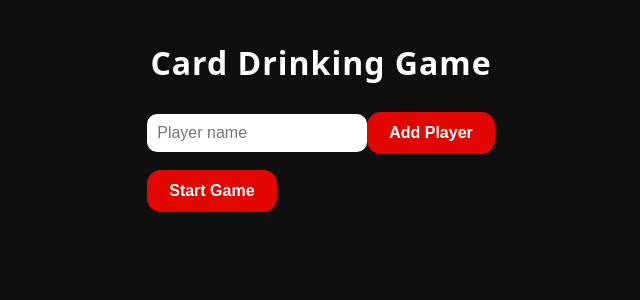
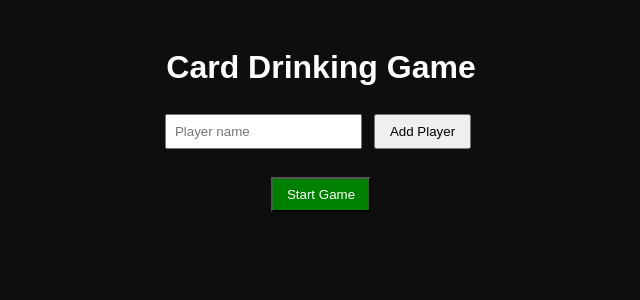
Before and after one commit to wbgl-blip/Visual-, a React (Vite) app: page / in a window 1280 px wide. Shown: the top 300 px of the page, without its empty margins (319-959 px from the left). Built offline with nearby package versions, Linux system fonts and the light colour scheme.

Commit message:
Update App.css

```diff
--- a/src/App.css
+++ b/src/App.css
@@ -1,107 +1,47 @@
-* {
-  box-sizing: border-box;
-}
-
 body {
-  margin: 0;
-  background: #0f0f0f;
-  color: #fff;
-  font-family: system-ui, -apple-system, BlinkMacSystemFont, sans-serif;
+  background: #0e0e0e;
+  color: white;
+  font-family: sans-serif;
 }
 
 .app {
-  min-height: 100vh;
+  max-width: 500px;
+  margin: auto;
   padding: 20px;
-  display: flex;
-  flex-direction: column;
-  align-items: center;
-  gap: 16px;
-}
-
-h1 {
-  margin-bottom: 12px;
-  letter-spacing: 1px;
+  text-align: center;
 }
 
 input {
-  width: 220px;
-  padding: 10px;
-  border-radius: 10px;
-  border: none;
-  font-size: 1rem;
+  padding: 8px;
+  margin-right: 6px;
 }
 
 button {
-  background: #e10600;
-  color: #fff;
-  border: none;
-  padding: 12px 22px;
-  border-radius: 14px;
-  font-size: 1rem;
-  font-weight: 600;
+  padding: 8px 14px;
+  margin: 6px;
   cursor: pointer;
 }
 
-button:hover {
-  opacity: 0.9;
+.start {
+  background: green;
+  color: white;
 }
 
-.upload {
-  background: #222;
-  padding: 10px 16px;
-  border-radius: 12px;
-  cursor: pointer;
+.draw {
+  background: #444;
+  color: white;
 }
 
 .card {
-  width: 260px;
-  height: 340px;
-  background: #fff;
-  color: #000;
-  border-radius: 20px;
-  display: flex;
-  flex-direction: column;
-  justify-content: center;
-  align-items: center;
-  cursor: pointer;
-  box-shadow: 0 20px 40px rgba(0,0,0,0.6);
+  font-size: 48px;
+  margin: 20px;
 }
 
-.rank {
-  font-size: 4rem;
-  font-weight: 800;
+.active {
+  color: #00ff99;
+  font-weight: bold;
 }
 
-.suit {
-  font-size: 2.5rem;
+.game-over {
+  margin-top: 30px;
 }
-
-.rule {
-  margin-top: 14px;
-  font-weight: 600;
-  text-align: center;
-}
-
-.players {
-  display: grid;
-  grid-template-columns: repeat(auto-fit, minmax(140px, 1fr));
-  gap: 12px;
-  width: 100%;
-  max-width: 600px;
-}
-
-.player {
-  background: #1b1b1b;
-  padding: 12px;
-  border-radius: 14px;
-  text-align: center;
-}
-
-.player.active {
-  outline: 3px solid #e10600;
-}
-
-.deck-count {
-  opacity: 0.7;
-  font-size: 0.9rem;
-}
```
